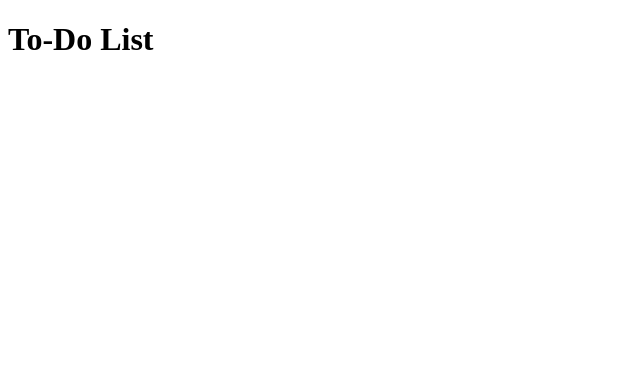
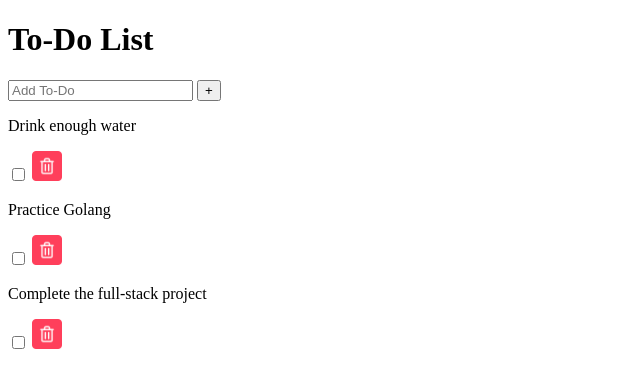
Before and after one commit to Rizz-33/to-do-list-app, a plain HTML site: page index.html in a window 1280 px wide. Shown: the whole page, without its empty margins (0-640 px from the left). Drawn offline with Linux system fonts and the light colour scheme.

Commit message:
feat: Todo app structure

```diff
--- a/index.html
+++ b/index.html
@@ -8,6 +8,39 @@
   </head>
   <body>
     <h1>To-Do List</h1>
+    <div class="input-content">
+      <input type="text" placeholder="Add To-Do" id="input-todo" />
+      <button id="add-todo">+</button>
+    </div>
+    <div class="container">
+      <div class="todo">
+        <p>Drink enough water</p>
+        <div class="actions">
+          <input type="checkbox" />
+          <a href="#">
+            <img src="assets/delete.png" alt="Dustbin Icon" width="30px" />
+          </a>
+        </div>
+      </div>
+      <div class="todo">
+        <p>Practice Golang</p>
+        <div class="actions">
+          <input type="checkbox" />
+          <a href="#">
+            <img src="assets/delete.png" alt="Dustbin Icon" width="30px" />
+          </a>
+        </div>
+      </div>
+      <div class="todo">
+        <p>Complete the full-stack project</p>
+        <div class="actions">
+          <input type="checkbox" />
+          <a href="#">
+            <img src="assets/delete.png" alt="Dustbin Icon" width="30px" />
+          </a>
+        </div>
+      </div>
+    </div>
     <script src="script.js"></script>
   </body>
 </html>
```
Also changed, not shown: assets/delete.png (added).
